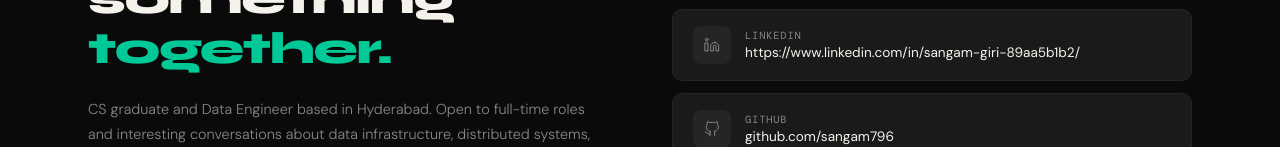
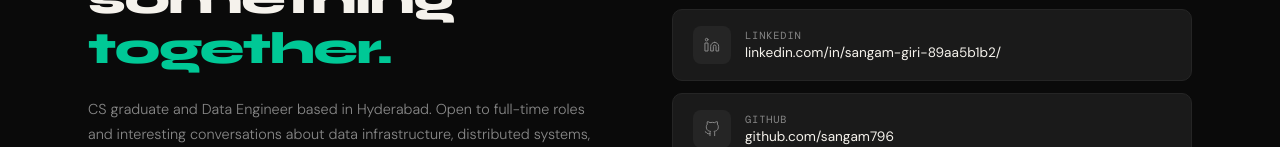
Before and after one commit to Sangam796/portfolio, a plain HTML site: page index.html in a window 1280 px wide. Shown: the part 3905-4052 px from the top of the page. Drawn offline with nearby package versions, Linux system fonts and the light colour scheme; a web font is replaced by a local one.

Commit message:
Fix LinkedIn URL display format in index.html

```diff
--- a/index.html
+++ b/index.html
@@ -1074,13 +1074,13 @@
           <div class="contact-card-val">girisangam823@gmail.com</div>
         </div>
       </a>
-      <a href="https://https://www.linkedin.com/in/sangam-giri-89aa5b1b2/" target="_blank" class="contact-card">
+      <a href="https://www.linkedin.com/in/sangam-giri-89aa5b1b2/" target="_blank" class="contact-card">
         <div class="contact-card-icon">
           <svg viewBox="0 0 24 24"><path d="M16 8a6 6 0 0 1 6 6v7h-4v-7a2 2 0 0 0-2-2 2 2 0 0 0-2 2v7h-4v-7a6 6 0 0 1 6-6z"/><rect x="2" y="9" width="4" height="12"/><circle cx="4" cy="4" r="2"/></svg>
         </div>
         <div>
           <div class="contact-card-label">LinkedIn</div>
-          <div class="contact-card-val">https://www.linkedin.com/in/sangam-giri-89aa5b1b2/</div>
+          <div class="contact-card-val">linkedin.com/in/sangam-giri-89aa5b1b2/</div>
         </div>
       </a>
       <a href="https://github.com/sangam796" target="_blank" class="contact-card">
```
